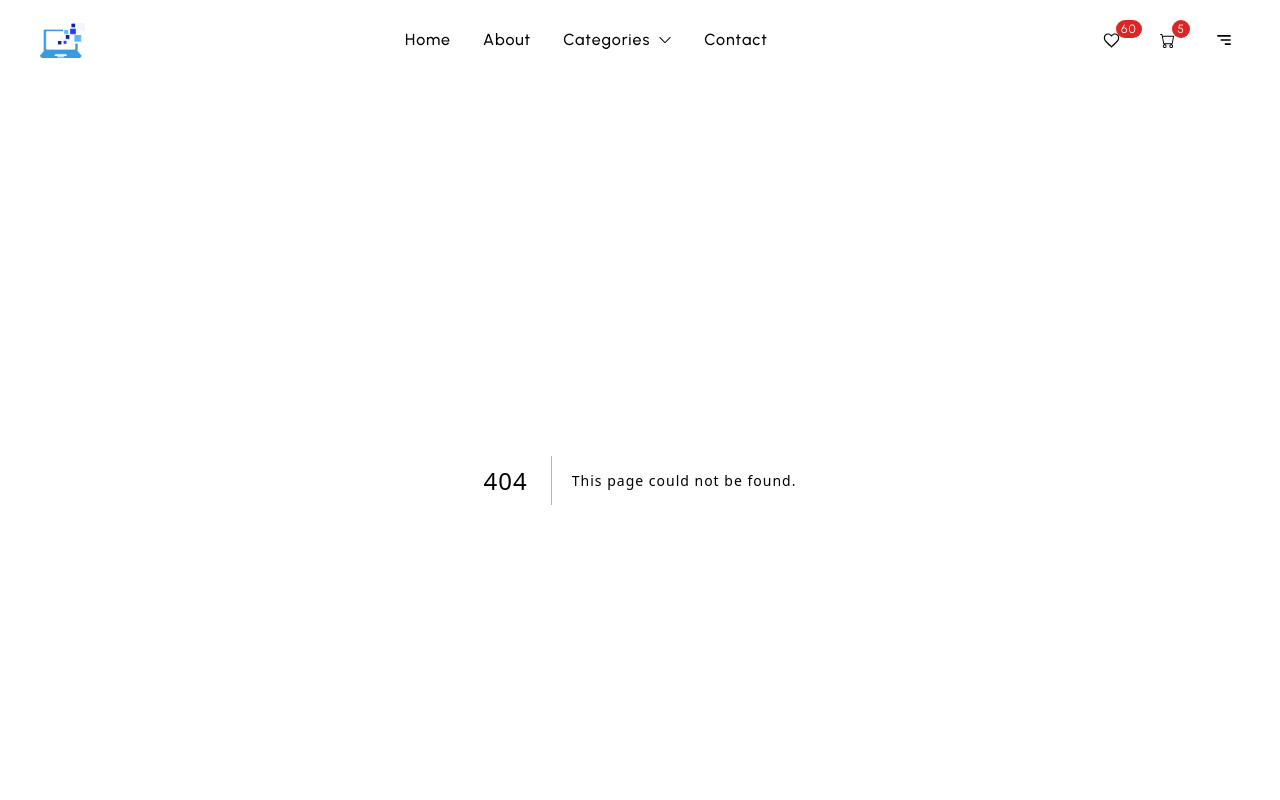
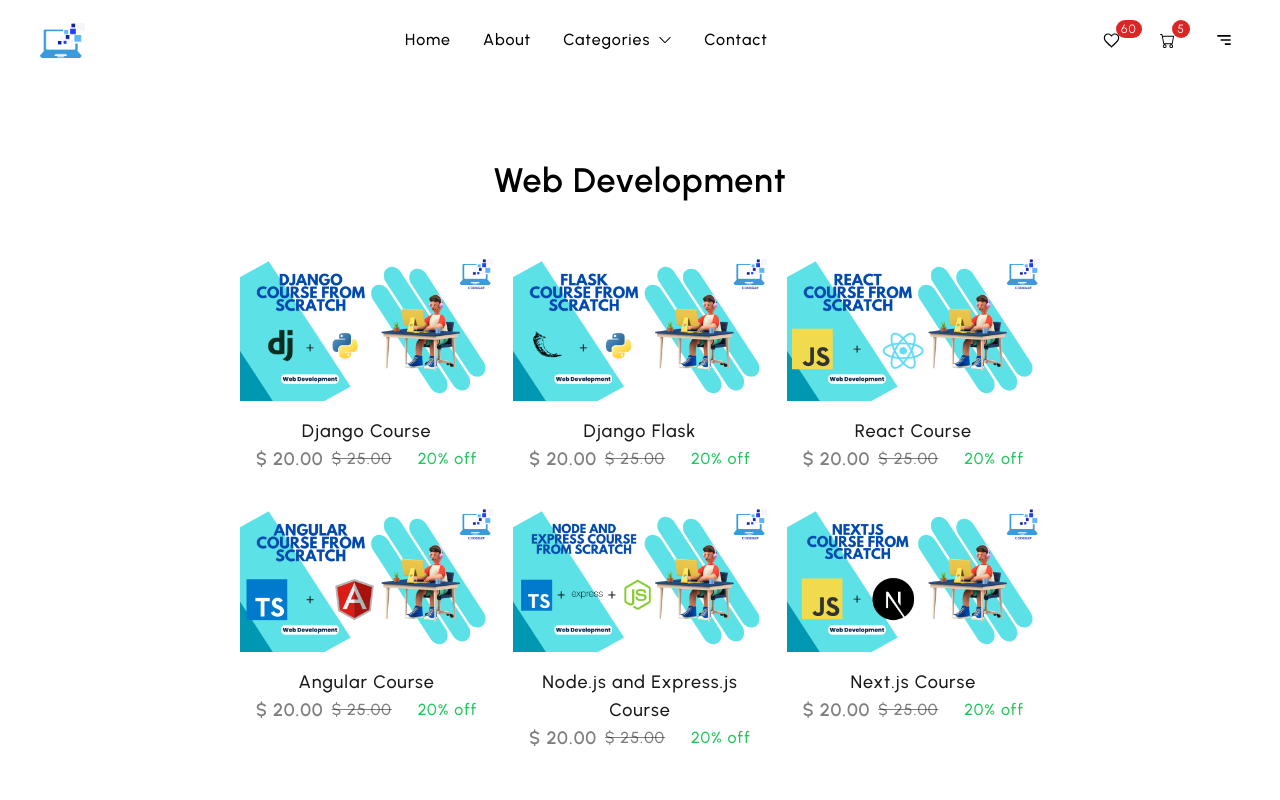
Before and after one commit to Geffrerson7/E-COMMERCE, a Next.js app: page /category/1 in a window 1280 px wide. Before the commit this address had no page. Shown: the top 800 px of the page. Built offline with nearby package versions, Linux system fonts and the light colour scheme.

Commit message:
Add Category page

```diff
--- /dev/null
+++ b/pages/category/[slug].js
@@ -0,0 +1,36 @@
+import React from "react";
+import Wrapper from "@/components/Wrapper";
+import ProductCard from "@/components/ProductCard";
+import { useRouter } from "next/router";
+import product1 from "../../public/banner-1.png"
+import product2 from "../../public/banner-2.png"
+import product3 from "../../public/banner-3.png"
+import product4 from "../../public/banner-4.png"
+import product5 from "../../public/banner-5.png"
+import product6 from "../../public/banner-6.png"
+
+const Category = () => {
+  const router = useRouter();
+  const { slug } = router.query;
+  return (
+    <div className="w-full md:py-20">
+      <Wrapper>
+        <div className="text-center max-w-[800px] mx-auto mt-8 md:mt-0">
+          <div className="text-[28px] md:text-[34px] mb-5 font-semibold leading-tight">
+            Web Development
+          </div>
+          <div className="grid grid-cols md:grid-cols-2 lg:grid-cols-3 gap-5 my-14 px-5 md:px-0">
+            <ProductCard img={product1} name="Django Course" />
+            <ProductCard img={product2} name="Django Flask" />
+            <ProductCard img={product3} name="React Course" />
+            <ProductCard img={product4} name="Angular Course" />
+            <ProductCard img={product5} name="Node.js and Express.js Course" />
+            <ProductCard img={product6} name="Next.js Course" />
+          </div>
+        </div>
+      </Wrapper>
+    </div>
+  );
+};
+
+export default Category;
```
